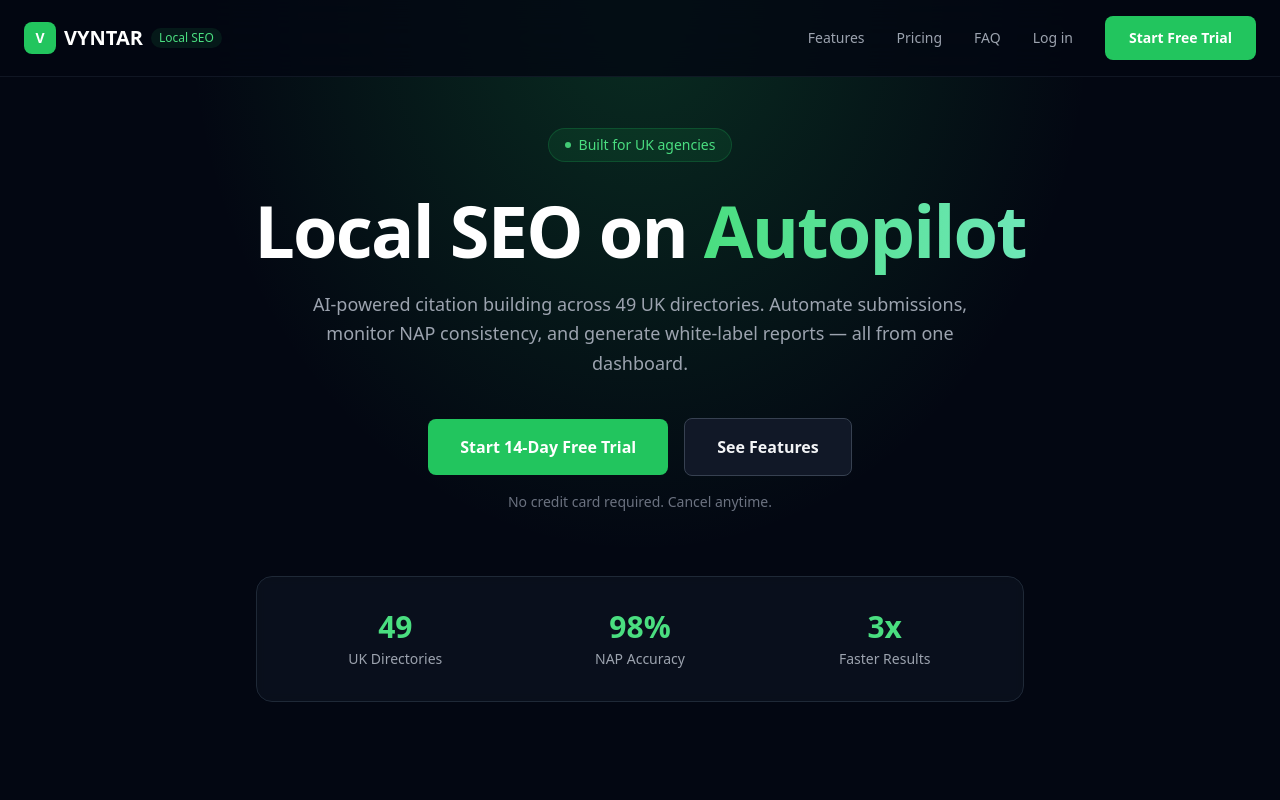
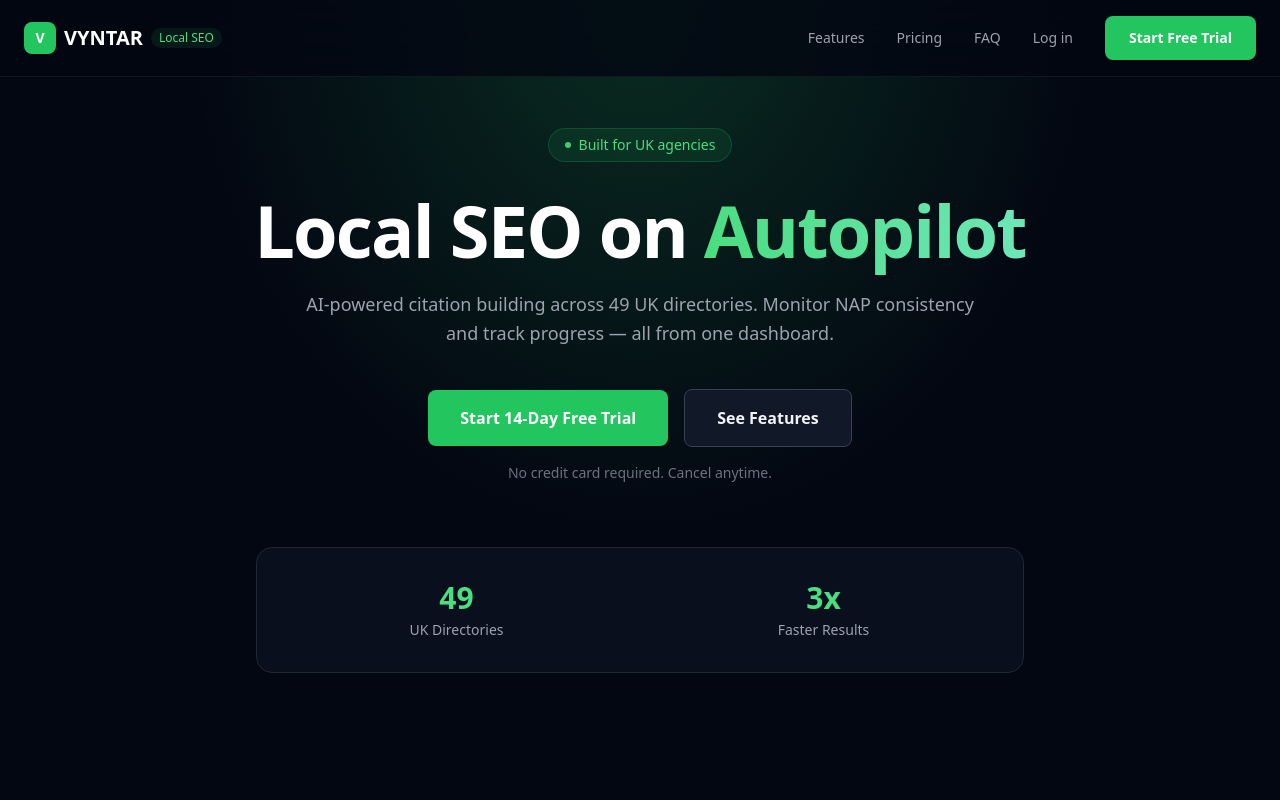
Before and after one commit to GETVYNTAR-COM/dash-board-, a Next.js app: page /local-seo in a window 1280 px wide. Shown: the top 800 px of the page. Built offline with nearby package versions, Linux system fonts and the light colour scheme.

Commit message:
Remove 98% NAP Accuracy stat, automate submissions, and white-label reports copy
https://claude.ai/code/session_01YBqSW7q7Wgfz1GeZjLkGoK

```diff
--- a/src/app/local-seo/page.tsx
+++ b/src/app/local-seo/page.tsx
@@ -158,8 +158,8 @@ export default function LandingPage() {
             </span>
           </h1>
           <p className="mx-auto mt-6 max-w-2xl text-lg text-gray-400 leading-relaxed">
-            AI-powered citation building across 49 UK directories. Automate submissions,
-            monitor NAP consistency, and generate white-label reports — all from one dashboard.
+            AI-powered citation building across 49 UK directories.
+            Monitor NAP consistency and track progress — all from one dashboard.
           </p>
           <div className="mt-10 flex items-center justify-center gap-4">
             <Link href="/auth/signup" className="btn-primary px-8 py-4 text-base">
@@ -172,14 +172,10 @@ export default function LandingPage() {
           <p className="mt-4 text-sm text-gray-500">No credit card required. Cancel anytime.</p>
 
           {/* Stats bar */}
-          <div className="mx-auto mt-16 grid max-w-3xl grid-cols-3 gap-8 rounded-2xl border border-gray-800 bg-gray-900/50 p-8 backdrop-blur-sm">
+          <div className="mx-auto mt-16 grid max-w-3xl grid-cols-2 gap-8 rounded-2xl border border-gray-800 bg-gray-900/50 p-8 backdrop-blur-sm">
             <div>
               <div className="text-3xl font-bold text-brand-400">49</div>
               <div className="mt-1 text-sm text-gray-400">UK Directories</div>
-            </div>
-            <div>
-              <div className="text-3xl font-bold text-brand-400">98%</div>
-              <div className="mt-1 text-sm text-gray-400">NAP Accuracy</div>
             </div>
             <div>
               <div className="text-3xl font-bold text-brand-400">3x</div>
@@ -223,7 +219,7 @@ export default function LandingPage() {
             {[
               { step: '01', title: 'Add Your Clients', desc: 'Enter business details — name, address, phone, category, postcode. Our AI immediately audits their existing citation profile.' },
               { step: '02', title: 'AI Optimizes Strategy', desc: 'Claude AI analyzes competitors, identifies gaps, and recommends the highest-impact directories to target first.' },
-              { step: '03', title: 'Automate & Report', desc: 'We handle submissions to 49 directories. Track progress in real-time and generate white-label reports for your clients.' },
+              { step: '03', title: 'Automate & Report', desc: 'We handle submissions to 49 directories. Track progress in real-time and generate reports for your clients.' },
             ].map((item) => (
               <div key={item.step} className="text-center">
                 <div className="mx-auto flex h-16 w-16 items-center justify-center rounded-2xl bg-brand-500/10 text-2xl font-bold text-brand-400">
```
